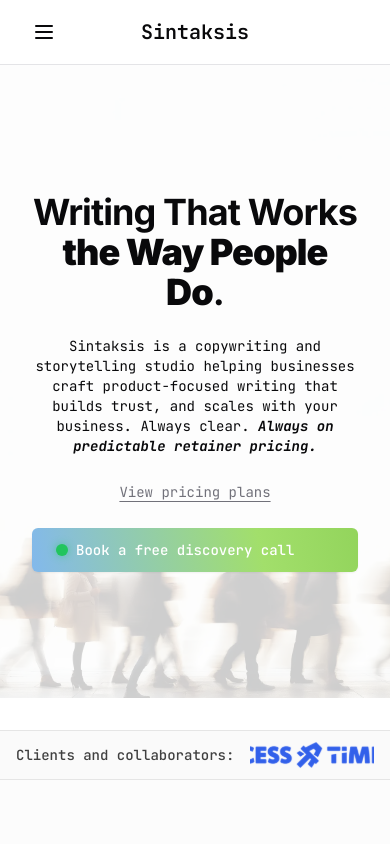
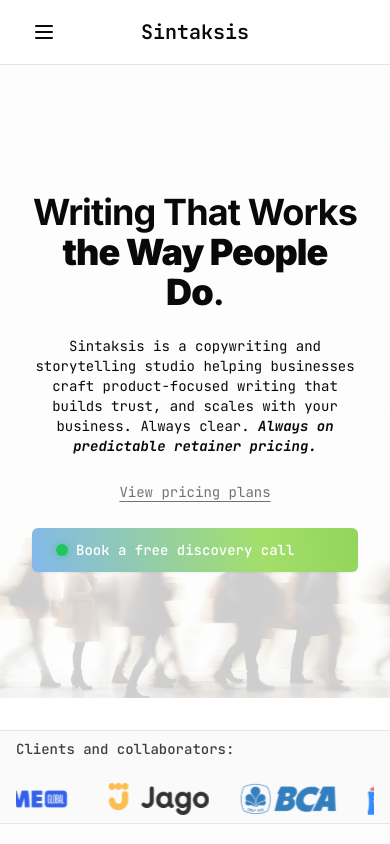
Before and after one commit to orepras/sintaksis-vite, a React (Vite) app: page / in a window 390 px wide. Shown: the top 844 px of the page. Built offline with nearby package versions, Linux system fonts and the light colour scheme.

Commit message:
config for ClientMarquee on mobile view

```diff
--- a/src/components/ClientMarquee.tsx
+++ b/src/components/ClientMarquee.tsx
@@ -73,11 +73,13 @@
     >
       <div
         className={cn(
-          "mx-auto flex max-w-screen-2xl items-center gap-4 px-4",
+          "mx-auto flex max-w-screen-2xl gap-4 px-4",
+          // Stack vertically on mobile, align inline on larger screens
+          "flex-col items-start sm:flex-row sm:items-center",
           "py-2 text-sm text-neutral-700"
         )}
       >
-        <span className="shrink-0 font-medium">{label}</span>
+        <span className="shrink-0 font-medium mb-2 sm:mb-0">{label}</span>
 
         <div
           className={cn(
```
